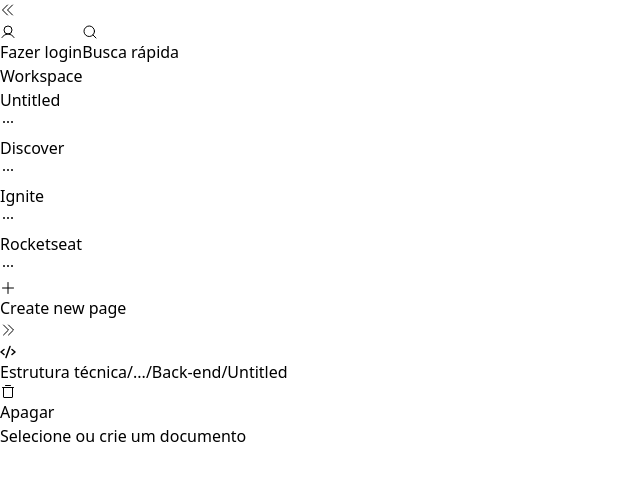
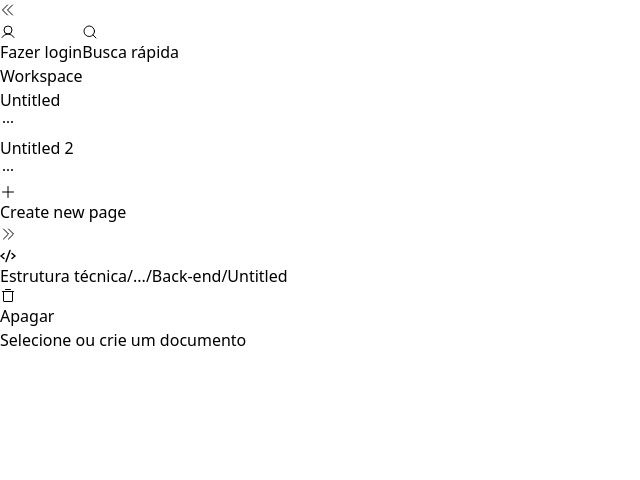
Before and after one commit to fgouvea10/flotes, a React (Vite) app: page / in a window 1280 px wide. Shown: the top 480 px of the page, without its empty margins (0-640 px from the left). Built offline with nearby package versions, Linux system fonts and the light colour scheme.

Commit message:
feat: remove default title bar background

```diff
--- a/src/main/index.ts
+++ b/src/main/index.ts
@@ -11,6 +11,11 @@ function createWindow(): void {
     show: false,
     autoHideMenuBar: true,
     backgroundColor: '#17141f',
+    titleBarStyle: 'hiddenInset',
+    trafficLightPosition: {
+      x: 20,
+      y: 20,
+    },
     ...(process.platform === 'linux' ? { icon } : {}),
     webPreferences: {
       preload: join(__dirname, '../preload/index.js'),
--- a/src/renderer/src/components/Sidebar/index.tsx
+++ b/src/renderer/src/components/Sidebar/index.tsx
@@ -45,9 +45,7 @@ export function Sidebar() {
             <Navigation.SectionTitle>Workspace</Navigation.SectionTitle>
             <Navigation.SectionContent>
               <Navigation.Link>Untitled</Navigation.Link>
-              <Navigation.Link>Discover</Navigation.Link>
-              <Navigation.Link>Ignite</Navigation.Link>
-              <Navigation.Link>Rocketseat</Navigation.Link>
+              <Navigation.Link>Untitled 2</Navigation.Link>
             </Navigation.SectionContent>
           </Navigation.Section>
         </Navigation.Root>
```
